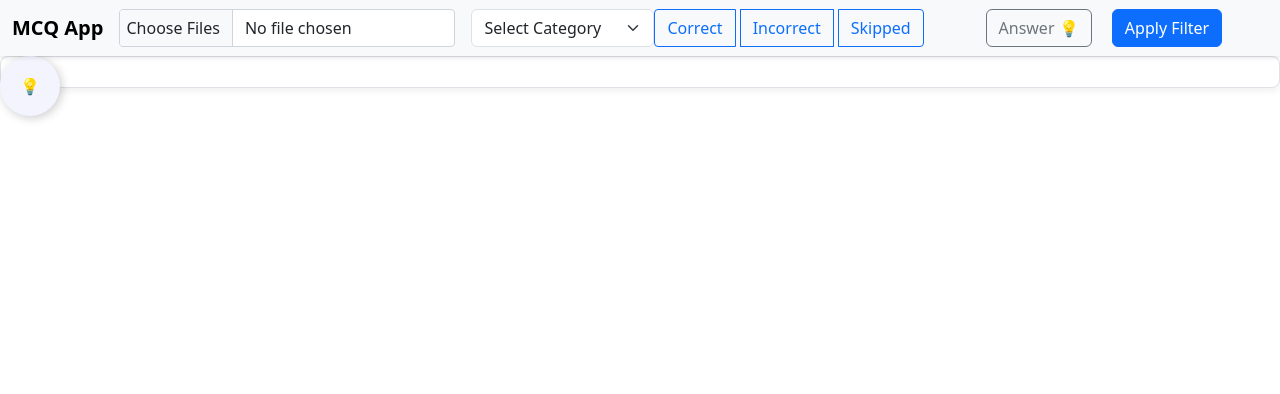
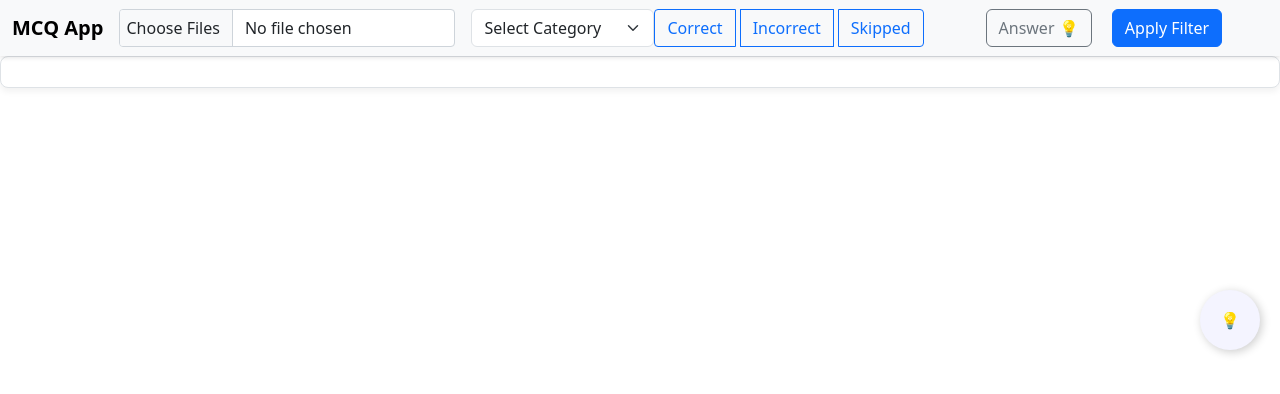
Before and after one commit to MAdSAge/review_json_mcqs_page, a plain HTML site: page index.html in a window 1280 px wide. Drawn offline with nearby package versions, Linux system fonts and the light colour scheme.

Commit message:
setting the initial postion of floating button

```diff
--- a/mcq_css.css
+++ b/mcq_css.css
@@ -12,6 +12,8 @@ p {
 
 /*floating button*/
 #floatingButton {
+    bottom: 450px; /* 20 pixels from the bottom */
+    right: 20px;
     position: absolute;
     width: 60px; /* Set width and height equal for a circular shape */
     height: 60px;
```
